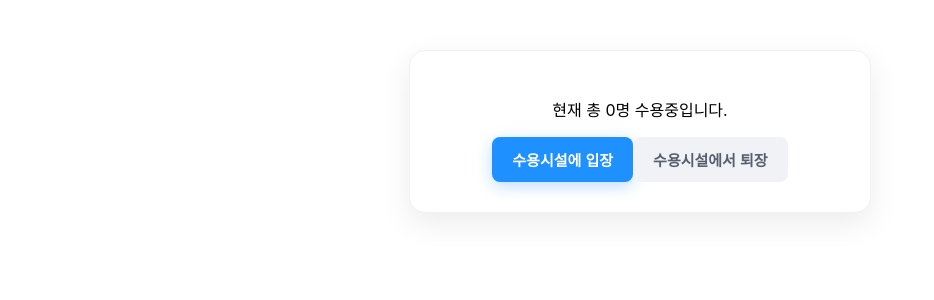
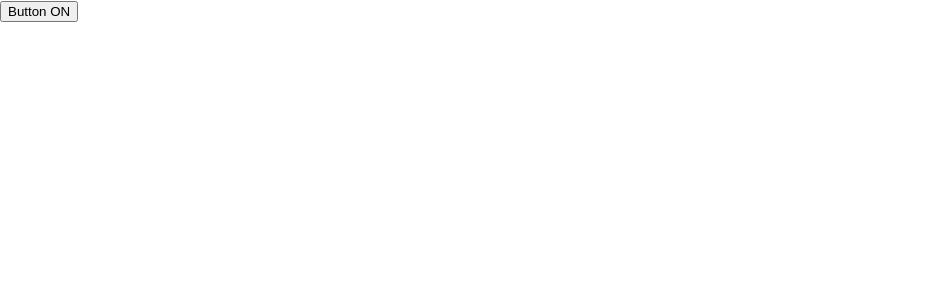
Before and after one commit to KIM-SNJ/web2, a React (Create React App) app: page / in a window 1280 px wide. Shown: the top 300 px of the page, without its empty margins (0-934 px from the left). Built offline with nearby package versions, Linux system fonts and the light colour scheme.

Commit message:
8장 이베느 핸들링 -class형 컴포넌트에서 이벤트  handler 사용 -함수형 컴포넌트에서 이벤트  handler 사용

```diff
--- /dev/null
+++ b/src/08/MyButton.jsx
@@ -0,0 +1,16 @@
+import React from "react";
+
+class MyButton extends React.Component{
+    handleClick() {
+        console.log('this is: ', this);
+    }
+    render() {
+        return(
+            <button onClick={() => this.handleClick()}>
+                Click Here~
+            </button>
+        );
+    }
+}
+
+export default MyButton;
--- /dev/null
+++ b/src/08/Toggle.jsx
@@ -0,0 +1,27 @@
+import React from "react";
+
+class Toggle extends React.Component {
+    constructor(props) {
+        super(props);
+
+        this.state = {isToggleOn: true};
+
+        this.handleClick = this.handleClick.bind(this);
+    }
+
+    handleClick() {
+        this.setState(prevState => ({
+            isToggleOn: !prevState.isToggleOn
+        }));
+    }
+
+    render() {
+        return(
+            <button onClick = {this.handleClick}>
+                {this.state.isToggleOn ? '켜짐' : '꺼짐'}
+            </button>
+        );
+    }
+}
+
+export default Toggle;
--- /dev/null
+++ b/src/08/Toggle2.jsx
@@ -0,0 +1,21 @@
+import React, {useState} from "react";
+
+function Toggle2() {
+    const [isToggleOn, setIsToggleOn] = useState(true);
+
+    // function handleClick() {
+    //     setIsToggleOn((isToggleOn) => !isToggleOn);
+    // }
+
+    const handleClick = () => {
+        setIsToggleOn( (isToggleOn) => !isToggleOn);
+    }
+
+    return(
+        <button onClick={handleClick}>
+            Button {isToggleOn ? 'ON' : 'OFF'}
+        </button>
+    );
+}
+
+export default Toggle2;
--- a/src/index.js
+++ b/src/index.js
@@ -16,14 +16,17 @@
 // import NotificationList from "./06/test/NotificationList";
 // import Counter from "./07/01/Counter"
 // import TextInputWithFocusButton from "./07/01/TextInputWithFocusButton";
-import Accommodate from "./07/02/Accommodate";
+// import Accommodate from "./07/02/Accommodate";
+// import Toggle from "./08/Toggle";
+// import MyButton from "./08/MyButton";
+import Toggle2 from "./08/Toggle2";
 
 const root = ReactDOM.createRoot(document.getElementById('root'));
 
 setInterval(() => {
         root.render(
             <React.StrictMode>
-                <Accommodate/>
+                <Toggle2/>
             </React.StrictMode>
         );
     }, 1000
```
